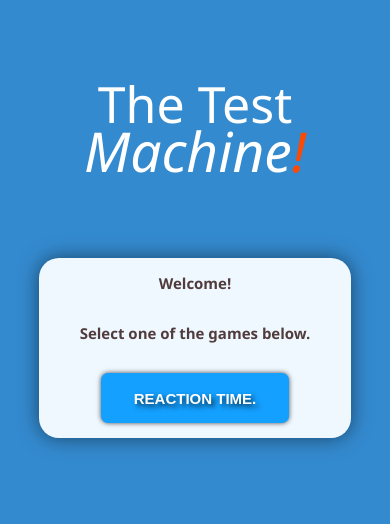
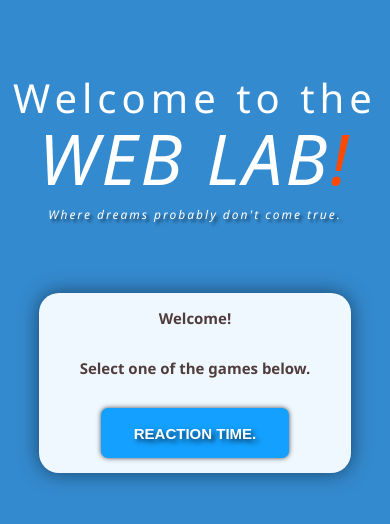
Before and after one commit to emilje/Test-Machine, a React (Create React App) app: page / in a window 390 px wide. Shown: the top 524 px of the page. Built offline with nearby package versions, Linux system fonts and the light colour scheme.

Commit message:
Changed homepage and mobile sizing

```diff
--- a/public/index.html
+++ b/public/index.html
@@ -5,10 +5,7 @@
     <link rel="icon" href="%PUBLIC_URL%/favicon.ico" />
     <meta name="viewport" content="width=device-width, initial-scale=1" />
     <meta name="theme-color" content="#000000" />
-    <meta
-      name="description"
-      content="Web site created using create-react-app"
-    />
+    <meta name="description" content="Web Lab" />
     <link rel="apple-touch-icon" href="%PUBLIC_URL%/logo192.png" />
     <!--
       manifest.json provides metadata used when your web app is installed on a
--- a/src/pages/Games/BasicReflex/BasicReflex.css
+++ b/src/pages/Games/BasicReflex/BasicReflex.css
@@ -19,18 +19,18 @@
 .go-back-button {
   user-select: none;
   display: flex;
-  align-items: center;
-  padding-bottom: 9px;
-  justify-content: center;
+  justify-content: flex-start;
   position: absolute;
-  height: 50px;
-  width: 70px;
-  font-size: 50px;
+  height: fit-content;
+  width: fit-content;
+  padding-right: 13px;
+  font-size: 20px;
   top: 0;
   left: 0;
   margin: 20px 20px;
+
   color: white;
-  background-color: rgb(20, 160, 255);
+  background-color: rgb(20, 181, 255);
   border: none;
   box-shadow: 0 0 5px black;
   border-radius: 15px;
--- a/src/pages/Games/BasicReflex/BasicReflex.js
+++ b/src/pages/Games/BasicReflex/BasicReflex.js
@@ -110,7 +110,7 @@ const BasicReflex = function () {
   return (
     <Fragment>
       <button className="go-back-button" onClick={goBackHandler}>
-        ←
+        🠔 Go back
       </button>
       <div ref={bodyRef} onClick={startGame} className="basic-game-container">
         {!isStarted && isShowingAverage && (
--- a/src/pages/Homepage/Homepage.css
+++ b/src/pages/Homepage/Homepage.css
@@ -22,12 +22,23 @@
 .title-top {
   margin-bottom: -25px;
   padding: 0;
+  letter-spacing: 5px;
 }
 .title-bottom {
   font-style: italic;
   margin: 0;
-  font-size: 55px;
+  font-size: 80px;
   padding: 0;
+  letter-spacing: 3px;
+  margin-bottom: -8px;
+}
+.title-smallprint {
+  font-style: italic;
+  margin: 0;
+  font-size: 14px;
+  padding: 0;
+  letter-spacing: 2px;
+  text-shadow: 3px 3px 3px rgba(0, 0, 0, 0.555);
 }
 
 span {
@@ -67,4 +78,28 @@ span {
   .homepage-container {
     width: 80%;
   }
+
+  .title-top {
+    margin-bottom: -25px;
+    padding: 0;
+    letter-spacing: 5px;
+    font-size: 40px;
+    margin-bottom: -15px;
+  }
+  .title-bottom {
+    font-style: italic;
+
+    font-size: 70px;
+    padding: 0;
+    letter-spacing: 3px;
+    margin-bottom: 0px;
+  }
+  .title-smallprint {
+    font-style: italic;
+    margin: 0;
+    font-size: 12px;
+    padding: 0;
+    letter-spacing: 2px;
+    text-shadow: 3px 3px 3px rgba(0, 0, 0, 0.555);
+  }
 }
--- a/src/pages/Homepage/Homepage.js
+++ b/src/pages/Homepage/Homepage.js
@@ -9,9 +9,12 @@ const Homepage = function () {
   return (
     <Fragment>
       <div className="title">
-        <p className="title-top">The Test</p>
+        <p className="title-top">Welcome to the</p>
         <p className="title-bottom">
-          Machine<span>!</span>
+          WEB LAB<span>!</span>
+        </p>
+        <p className="title-smallprint">
+          Where dreams probably don't come true.
         </p>
       </div>
       <div className="homepage-container">
```
